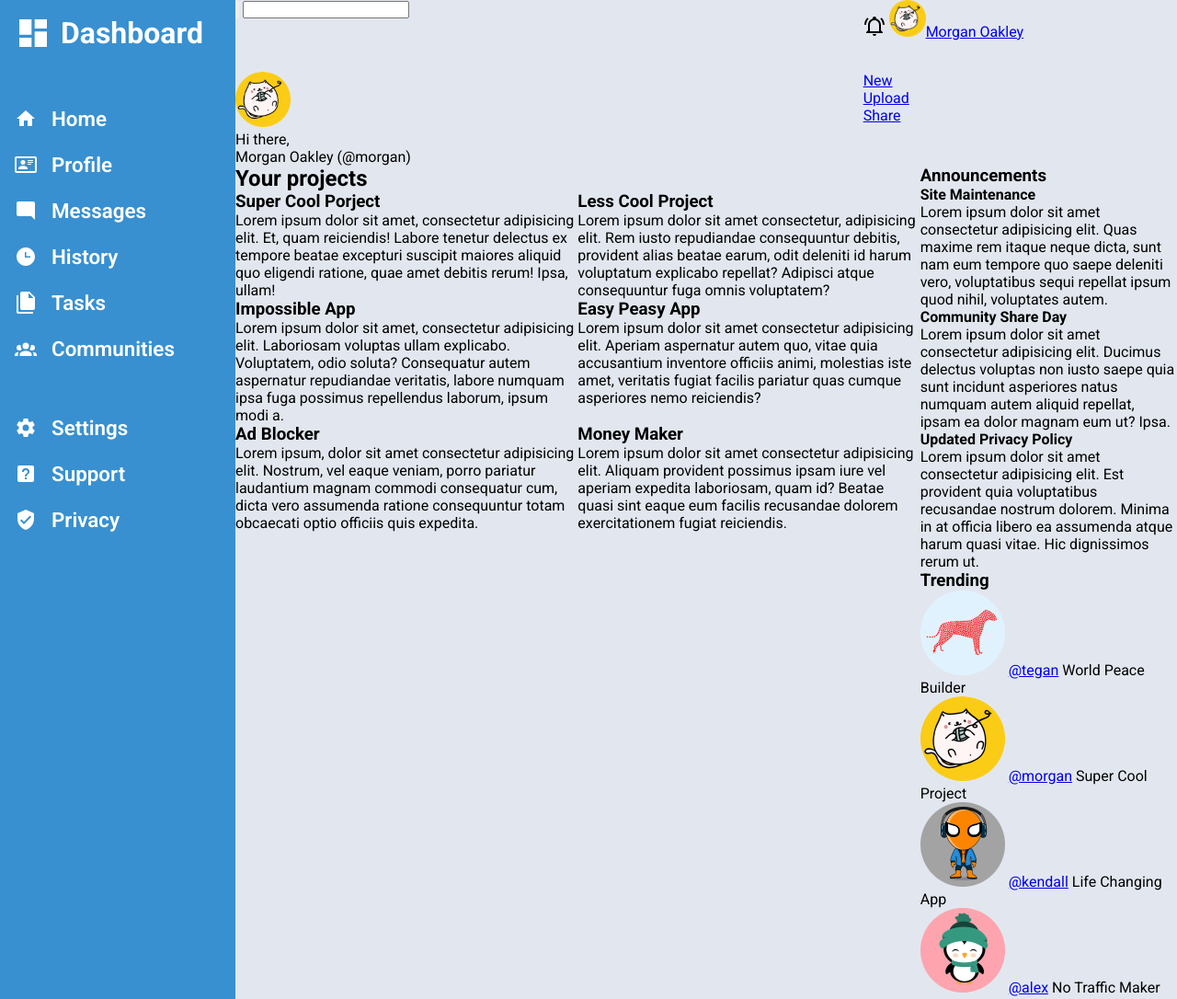
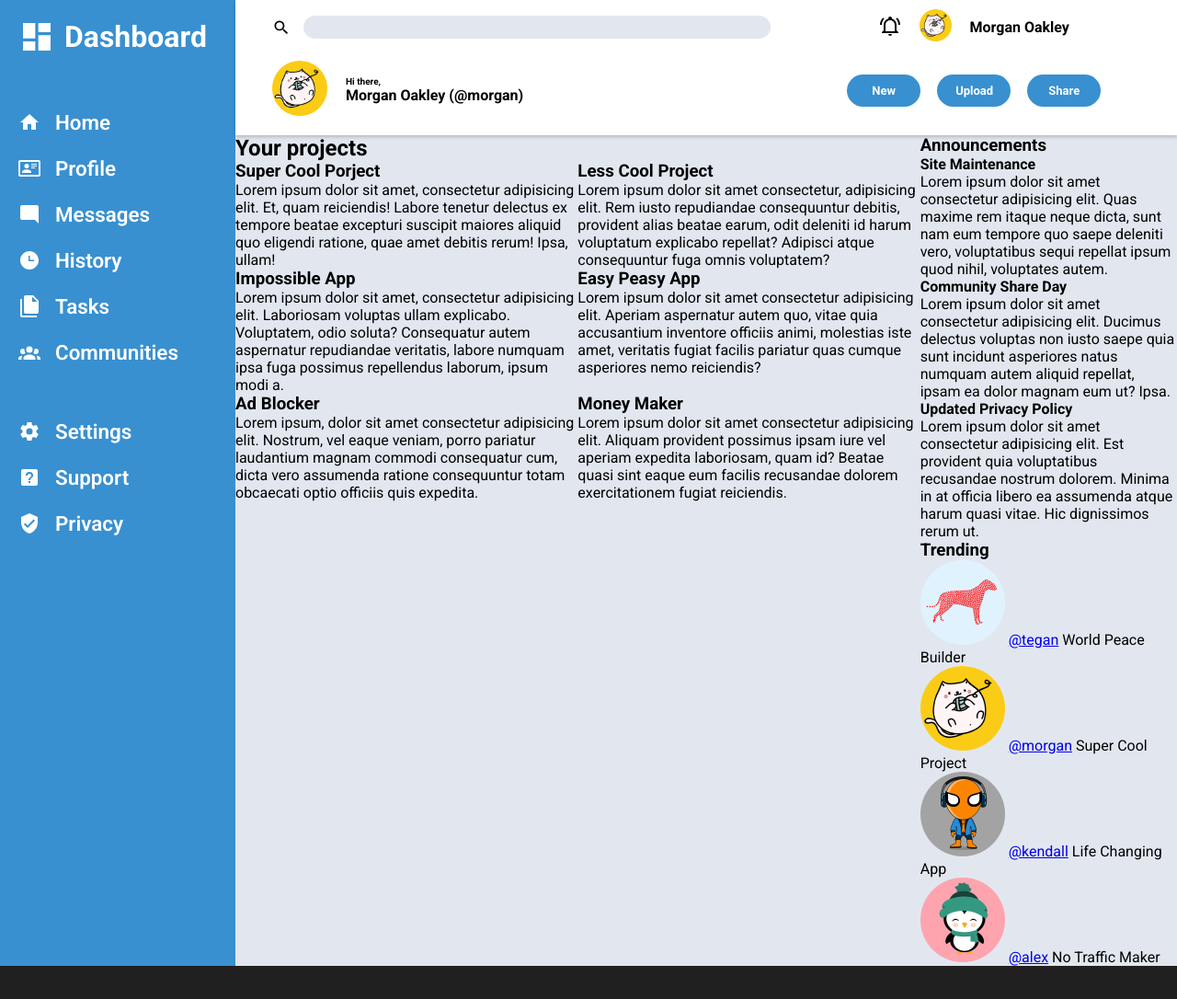
Before and after one commit to gonrogon/odin-admin-dashboard, a plain HTML site: page index.html in a window 1280 px wide. Shown: the top 1086 px of the page at 92% size. After the commit the page ends 1050 px from the top, so only its background shows below. Drawn offline with Linux system fonts and the light colour scheme.

Commit message:
Add styles to the navigation area

```diff
--- a/index.html
+++ b/index.html
@@ -34,14 +34,17 @@
                 </div>
                 <div class="profile">
                     <a href="#"><img src="images/bell-ring.svg" alt="alerts" width="24" height="24"></a>
-                    <a href="#"><img src="images/profiles/profile2.png" alt="profile" width="40" height="40">Morgan Oakley</a>
+                    <a href="#"><img src="images/profiles/profile2.png" alt="profile" width="35" height="35"></a>
+                    <a href="#">Morgan Oakley</a>
                 </div>
                 <div class="user">
                     <div>
                         <img src="images/profiles/profile2.png" alt="profile image" width="60" height="60">
                     </div>
-                    <div>Hi there,</div>
-                    <div>Morgan Oakley (@morgan)</div>
+                    <div class="hello">
+                        <div>Hi there,</div>
+                        <div>Morgan Oakley (@morgan)</div>
+                    </div>
                 </div>
                 <ul class="menu">
                     <li><a href="#">New</a></li>
--- a/style.css
+++ b/style.css
@@ -1,6 +1,8 @@
 @import url('https://fonts.googleapis.com/css2?family=Roboto:ital,wght@0,100..900;1,100..900&display=swap');
 
 :root {
+    --container-padding: 20px;
+
     font-family: "Roboto", sans-serif;
     font-size: 16px;
 }
@@ -30,7 +32,7 @@ ul, li {
 .sidebar {
     background-color: #3890d0;
     color: #fff;
-    padding: 16px;
+    padding: var(--container-padding);
     display: flex;
     flex-direction: column;
     gap: 60px;
@@ -74,12 +76,99 @@ ul, li {
 .main {
     background-color: #e2e7ef;
     display: grid;
-    grid-template-rows: clamp(100px, 20%, 180px) auto;
+    grid-template-rows: min-content auto;
 }
 
 .nav {
     display: grid;
-    grid-template: 1fr 1fr / 2fr 1fr;
+    grid-template: 1fr 2fr / 3fr 2fr;
+    gap: 10px 40px;
+    background-color: #fff;
+    box-shadow: 0px 2px 4px 0px rgba(0, 0, 0, 0.20);
+    padding: var(--container-padding) 40px;
+    padding-top: 10px;
+    padding-bottom: 10px;
+}
+
+.nav .search {
+    display: flex;
+    align-items: center;
+    justify-content: stretch;
+}
+
+.nav form {
+    flex-grow: 1;
+    display: flex;
+    align-items: center;
+    gap: 14px;
+}
+
+.nav input[type="submit"] {
+    background-image: url("images/search.svg");
+    background-color: #ffff;
+    border: 0;
+    width: 20px;
+    height: 20px;
+}
+
+.nav input[type="text"] {
+    flex-grow: 1;
+    background-color: #e2e7ef;
+    border: 0;
+    border-radius: 20px;
+    padding: 5px 15px;
+}
+
+.nav .profile {
+    display: flex;
+    align-items: center;
+    justify-content: center;
+    gap: 20px;
+}
+
+.nav .profile a {
+    color: #000;
+    font-weight: bold;
+    text-decoration: none;
+}
+
+.nav .profile a:hover {
+    text-decoration: underline;
+}
+
+.nav .user {
+    display: flex;
+    align-items: center;
+    gap: 20px;
+    font-weight: bold;
+}
+
+.nav .hello div:first-child {
+    font-size: x-small;
+}
+
+.nav .menu {
+    display: flex;
+    align-items: center;
+    justify-content: center;
+    gap: 5%;
+}
+
+.nav .menu a {
+    display: inline-block;
+    text-decoration: none;
+    background-color: #3890d0;
+    border-radius: 20px;
+    padding: 10px 20px;
+    color: #fff;
+    font-weight: bold;
+    font-size: small;
+    width: 80px;
+    text-align: center;
+}
+
+.nav .menu a:hover {
+    background-color: #d05b38;
 }
 
 .content {
```
